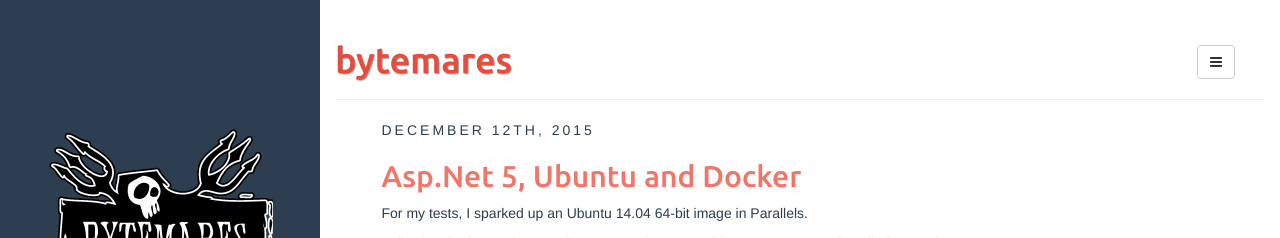
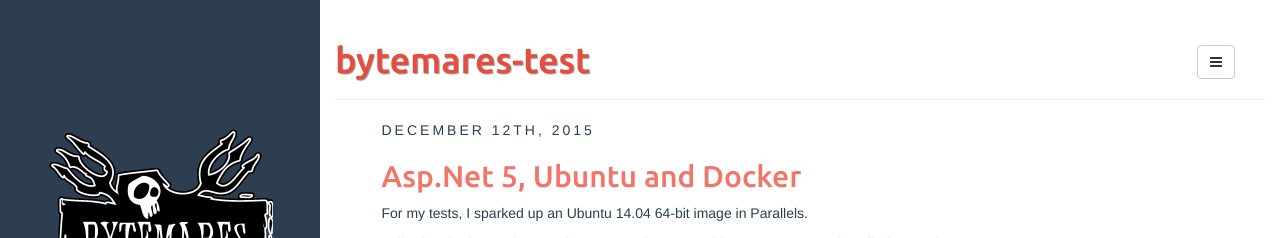
Before and after one commit to groovyghoul/groovyghoul.github.io, a Jekyll site: the page built from index.html, in a window 1280 px wide and 900 px high. Shown: the top 238 px of the window. Built offline with Jekyll 4.4.1, drawn with Linux system fonts in a browser that asks for light colours; the list of posts is cut into pages by our own code.

Commit message:
this is a test commit

```diff
--- a/_config.yml
+++ b/_config.yml
@@ -18,7 +18,7 @@ defaults:
     scope:
       path: "" # empty string for all files
     values:
-      title: bytemares
+      title: bytemares-test
 
 description: ranting of a sane person
 author:
```
